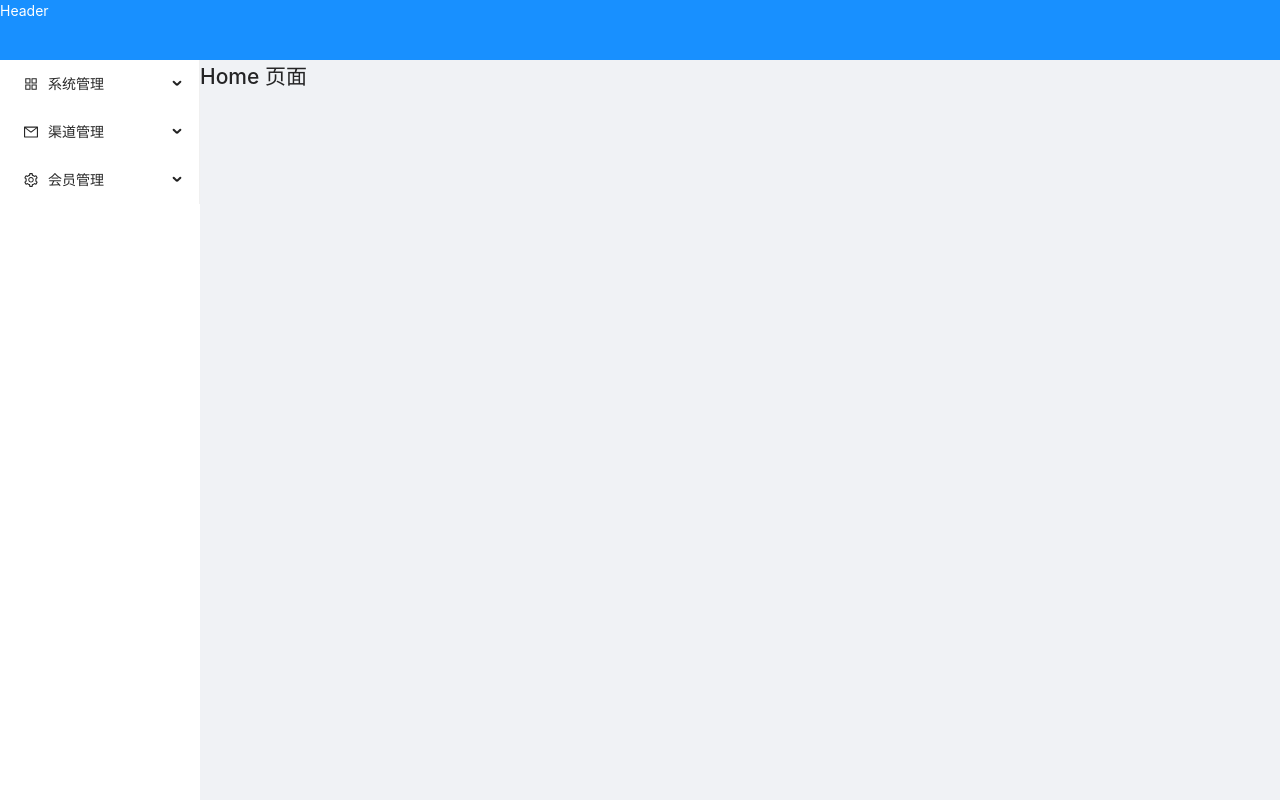
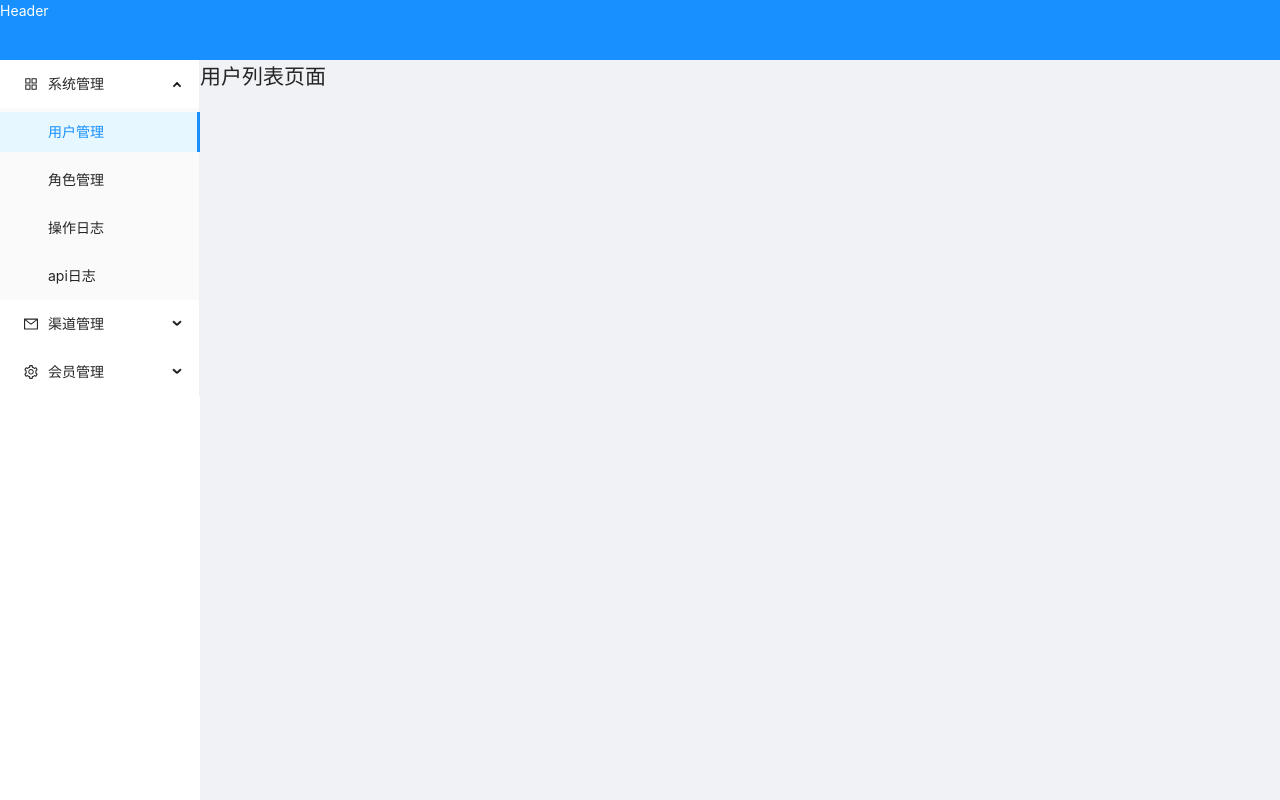
Before and after one commit to LJZJIANG/antdStudy, a React (Create React App) app: page / in a window 1280 px wide. Built offline with nearby package versions, Linux system fonts and the light colour scheme.

Commit message:
1.实现页面刷新后选中之前的菜单 2.更改文件夹名字

```diff
--- a/src/App.js
+++ b/src/App.js
@@ -3,10 +3,10 @@
  * @Author: ljz
  * @Date: 2020-04-25 09:26:42
  * @LastEditors: ljz
- * @LastEditTime: 2020-04-25 14:25:41
+ * @LastEditTime: 2020-04-25 20:44:38
  */
 import React from 'react';
-import Router from './router'
+import RouterView from './router'
 import Header from './components/Header/index'
 import SiderMenu from './components/UMemu/index'
 import { BrowserRouter } from 'react-router-dom'
@@ -21,7 +21,7 @@ const App = () => (
     <BrowserRouter>
       <Layout>
         <Sider className="slide-container"><SiderMenu /></Sider>
-        <Content><Router /></Content>
+        <Content><RouterView /></Content>
       </Layout>
     </BrowserRouter>
   </div>
--- /dev/null
+++ b/src/components/Loading/index.jsx
@@ -0,0 +1,12 @@
+import React from 'react';
+import { Spin } from 'antd';
+
+import './index.scss';
+
+const Loading = () => {
+    return (
+        <div className="loading-container"><Spin /></div>
+    )
+}
+
+export default Loading;
--- /dev/null
+++ b/src/components/Loading/index.scss
@@ -0,0 +1,7 @@
+.loading-container {
+    width: 100%;
+    height: calc(100vh - 60px);
+    display: flex;
+    align-items: center;
+    justify-content: center;
+}
--- a/src/components/UMemu/index.jsx
+++ b/src/components/UMemu/index.jsx
@@ -9,35 +9,76 @@ import menuList from '../../config/menu'
 const { SubMenu } = Menu;
 
 class SiderMenu extends React.Component {
-    rootSubmenuKeys = ['sub1', 'sub2', 'sub4'];
-
     state = {
-        openKeys: ['sub1'],
+        openKeys: [],
+        selectedKeys: [],
         menuNodes: []
     };
 
     componentDidMount() {
+        this.handleOpenAndSelected(this.props.location.pathname)
         this.setState({
             menuNodes: this.buildMenu(menuList)
         })
     }
 
     onOpenChange = openKeys => {
-        const latestOpenKey = openKeys.find(key => this.state.openKeys.indexOf(key) === -1);
-        if (this.rootSubmenuKeys.indexOf(latestOpenKey) === -1) {
-            this.setState({ openKeys });
-        } else {
-            this.setState({
-                openKeys: latestOpenKey ? [latestOpenKey] : [],
-            });
-        }
+        this.setState({ openKeys: openKeys })
     };
 
-    handleToPage(item) {
-        if (item.level === 1 && item.url)
-            this.props.history.push(`${item.url}`)
+    handleMenuClick = (e) => {
+        let menu = this.findMenuByKey(e.key);
+        if (menu && menu.url) {
+            this.props.history.push(`${menu.url}`);
+            this.setState({
+                selectedKeys: [e.key]
+            })
+        }
     }
 
+    // 刷新后设置之前选中的菜单
+    handleOpenAndSelected = (pathname) => {
+        let opens = [];
+        let selecteds = [];
+        const recursion = (items, parents) => {
+            for (const item of items) {
+                if (item.url === pathname) {
+                    selecteds.push(item.customId);
+                    opens = opens.concat(parents);
+                }
+                if (item.items && item.items.length) {
+                    parents.push(item.customId);
+                    recursion(item.items, parents);
+                    parents.pop();
+                }
+            }
+        }
+        recursion(menuList, []);
+        this.setState({
+            selectedKeys: selecteds,
+            openKeys: opens
+        })
+    }
+
+    findMenuByKey = key => {
+        let result = null
+        const recursion = (items) => {
+            for (const item of items) {
+                if (item.customId == key) {
+                    result = item
+                }
+                if (result == null && item.items) {
+                    recursion(item.items)
+                }
+            }
+        }
+        recursion(menuList)
+        return result
+    }
+    /**
+     * 递归渲染菜单 菜单数据
+     * @param {*} items
+     */
     buildMenu(items) {
         if (!_.isArray(items) || items.length === 0) {
             return null
@@ -51,7 +92,7 @@ class SiderMenu extends React.Component {
                     </SubMenu>
                 )
             } else if (item.level !== 2) {
-                nodes.push(<Menu.Item key={item.customId} onClick={() => { this.handleToPage(item) }}>{item.text}</Menu.Item>)
+                nodes.push(<Menu.Item key={item.customId}>{item.text}</Menu.Item>)
             }
         }
         return nodes
@@ -73,6 +114,8 @@ class SiderMenu extends React.Component {
                 mode="inline"
                 openKeys={this.state.openKeys}
                 onOpenChange={this.onOpenChange}
+                onClick={this.handleMenuClick}
+                selectedKeys={this.state.selectedKeys}
                 style={{ width: 200 }}
             >
                 {this.state.menuNodes}
--- a/src/config/menu.js
+++ b/src/config/menu.js
@@ -148,7 +148,7 @@ const menuList = [
                 "icon": null,
                 "orderIndex": "2",
                 "module": "角色管理",
-                "url": "/good",
+                "url": "/role",
                 "level": 1,
                 "isSelect": false,
                 "items": [
@@ -259,7 +259,7 @@ const menuList = [
                 "icon": null,
                 "orderIndex": "3",
                 "module": "操作日志管理",
-                "url": "/order",
+                "url": "/log",
                 "level": 1,
                 "isSelect": false,
                 "items": [
@@ -290,7 +290,7 @@ const menuList = [
                 "icon": null,
                 "orderIndex": "4",
                 "module": "api日志管理",
-                "url": "/setting",
+                "url": "/api",
                 "level": 1,
                 "isSelect": false,
                 "items": [
--- a/src/router/index.jsx
+++ b/src/router/index.jsx
@@ -3,10 +3,11 @@
  * @Author: ljz
  * @Date: 2020-04-25 09:41:05
  * @LastEditors: ljz
- * @LastEditTime: 2020-04-25 18:06:59
+ * @LastEditTime: 2020-04-25 23:18:31
  */
-import React, { lazy, Suspense } from 'react'
+import React, { lazy, Suspense } from 'react';
 import { Route, Redirect, Switch } from 'react-router-dom';
+import Loading from '../components/Loading';
 
 
 //lazy 为react路由懒加载，必须和Suspense配套使用
@@ -15,55 +16,46 @@ const routes = [
     {
         path: '/',
         customId: 'qrc_purchase_purchaseOrder',
-        component: lazy(() => import('../views/Home')),
+        component: lazy(() => import('../views/UserList')),
     },
     {
-        path: '/good',
+        path: '/role',
         customId: 'qrc_purchase_purchaseOrder_detail',
-        component: lazy(() => import('../views/Good')),
+        component: lazy(() => import('../views/RoleList')),
     },
 
     {
-        path: '/order',
+        path: '/log',
         customId: 'qrc_dispatch_data',
-        component: lazy(() => import('../views/Order')),
+        component: lazy(() => import('../views/LogList')),
     },
 
     {
-        path: '/setting',
+        path: '/api',
         customId: 'qrc_fix_fix',
-        component: lazy(() => import('../views/Setting')),
-    },
-    {
-        path: '/repair-detail/:id',
-        customId: 'qrc_fix_fix_detail',
-        component: lazy(() => import('../views/Setting')),
+        component: lazy(() => import('../views/ApiList')),
     },
     // {
-    //     route: <Route path="/" exact={true} render={() => {
-    //         let path = routeUtils.getFirstPathFromMenu(uaaApp.menus)
-    //         return <Redirect to={path} />
-    //     }} />
+    //     path: '/repair-detail/:id',
+    //     customId: 'qrc_fix_fix_detail',
+    //     component: lazy(() => import('../views/Setting')),
     // },
     // {
     //   path: '/404',
     //   component: lazy(() => import('../pages/NotFound'))
     // },
-    // {
-    //   route: <Route key="NotFound" render={() => <Redirect to="/404" />} />
-    // }
 ]
 
 const router = () => {
     return (
         <div>
             <Switch>
-                <Suspense fallback={<div>lodding...</div>}>
+                <Suspense fallback={<Loading />}>
                     {routes.map((item => (
                         <Route key={item.customId} exact path={item.path} component={item.component} />
                     )))}
-                    <Redirect from="/*" to="/" />
                 </Suspense>
+                <Redirect from="/*" to="/" />
             </Switch>
         </div>
     )
--- a/src/views/Setting/index.jsx
+++ b/src/views/ApiList/index.jsx
@@ -7,8 +7,8 @@
  */
 import React, { useState } from 'react';
 
-function Setting() {
-    return <h1> Setting 页面</h1>
+function ApiList() {
+    return <h1> Api列表页面</h1>
 }
 
-export default Setting
+export default ApiList
--- a/src/views/Order/index.jsx
+++ b/src/views/LogList/index.jsx
@@ -7,8 +7,8 @@
  */
 import React, { useState } from 'react';
 
-function Order() {
-    return <h1> Order 页面</h1>
+function LogList() {
+    return <h1> 日志列表页面</h1>
 }
 
-export default Order
+export default LogList
--- a/src/views/Good/index.jsx
+++ b/src/views/RoleList/index.jsx
@@ -7,8 +7,8 @@
  */
 import React, { useState } from 'react';
 
-function Good() {
-    return <h1> Good 页面</h1>
+function RoleList() {
+    return <h1> 角色列表页面</h1>
 }
 
-export default Good
+export default RoleList
--- a/src/views/Home/index.jsx
+++ b/src/views/UserList/index.jsx
@@ -3,11 +3,11 @@
  * @Author: ljz
  * @Date: 2020-04-25 09:36:06
  * @LastEditors: ljz
- * @LastEditTime: 2020-04-25 13:57:14
+ * @LastEditTime: 2020-04-25 22:58:44
  */
 import React, { useState, useEffect } from 'react';
 
-function Home(props) {
+function UserList(props) {
 
     useEffect(() => {
         setTimeout(() => {
@@ -16,7 +16,7 @@ function Home(props) {
     }, [])
 
 
-    return (<h1> Home 页面</h1>)
+    return (<h1>用户列表页面</h1>)
 }
 
-export default Home
+export default UserList
```
